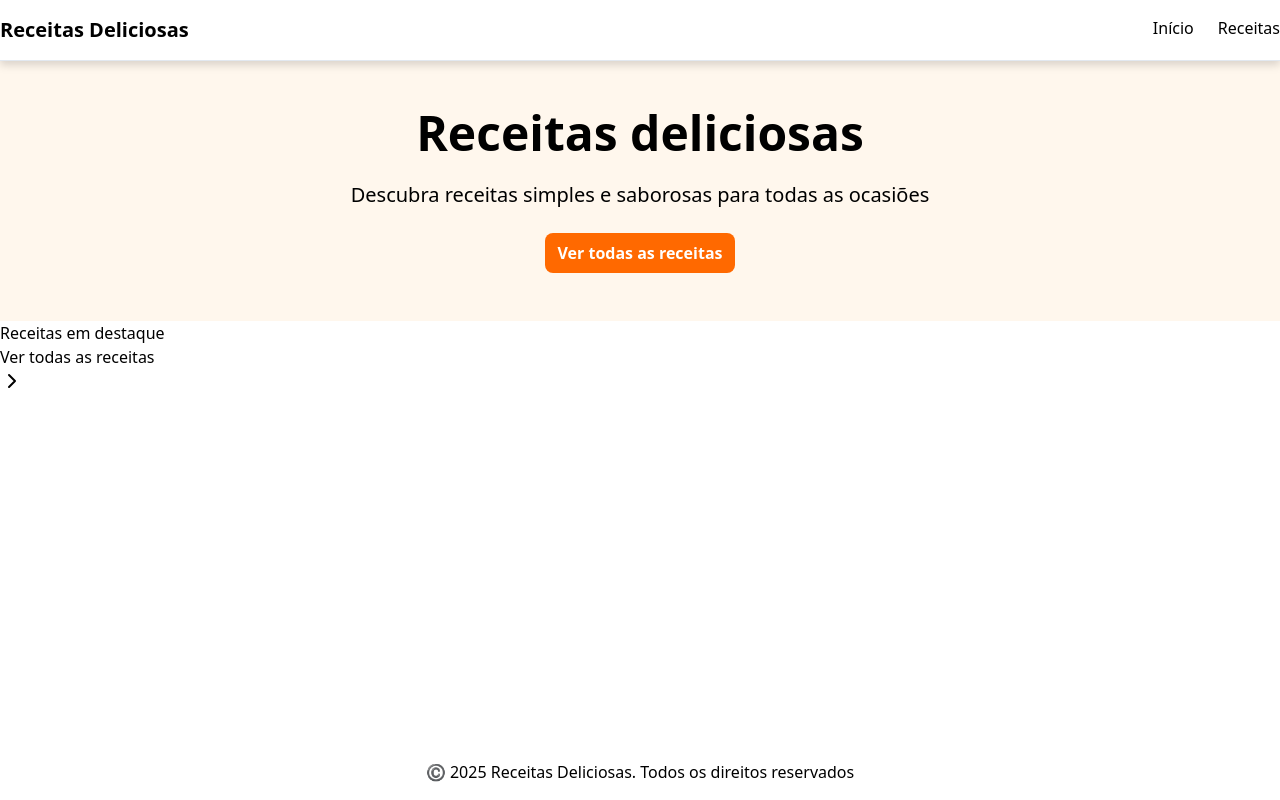
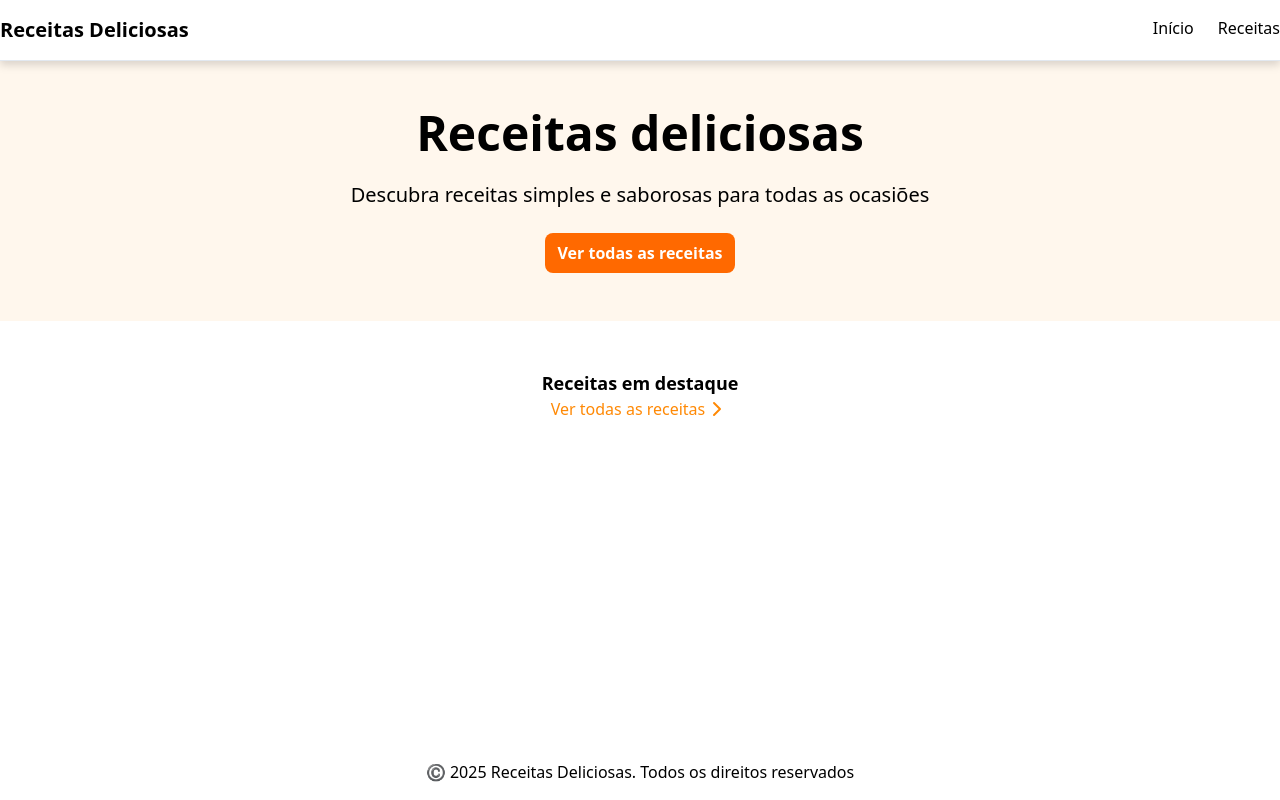
Before and after one commit to fabriciopontesf/Receitas, a Next.js app: page / in a window 1280 px wide. Built offline with nearby package versions, Linux system fonts and the light colour scheme.

Commit message:
feat: adiciona estilizacao da secao receitas em destaque

```diff
--- a/src/app/page.tsx
+++ b/src/app/page.tsx
@@ -17,13 +17,13 @@ export default function Home() {
         </section>
 
         {/* seção receitas em destaque */}
-        <section>
-          <div className="container mx-auto">
-            <h2>Receitas em destaque</h2>
+        <section className="py-12 ">
+          <div className="flex flex-col items-center container mx-auto">
+            <h2 className="text-lg font-bold">Receitas em destaque</h2>
 
             {/* cards de receitas */}
 
-            <Link href="/receitas">
+            <Link className="flex text-orange-400 hover:text-orange-700 transition-colors" href="/receitas">
               Ver todas as receitas
               <ChevronRight />
             </Link>
```
